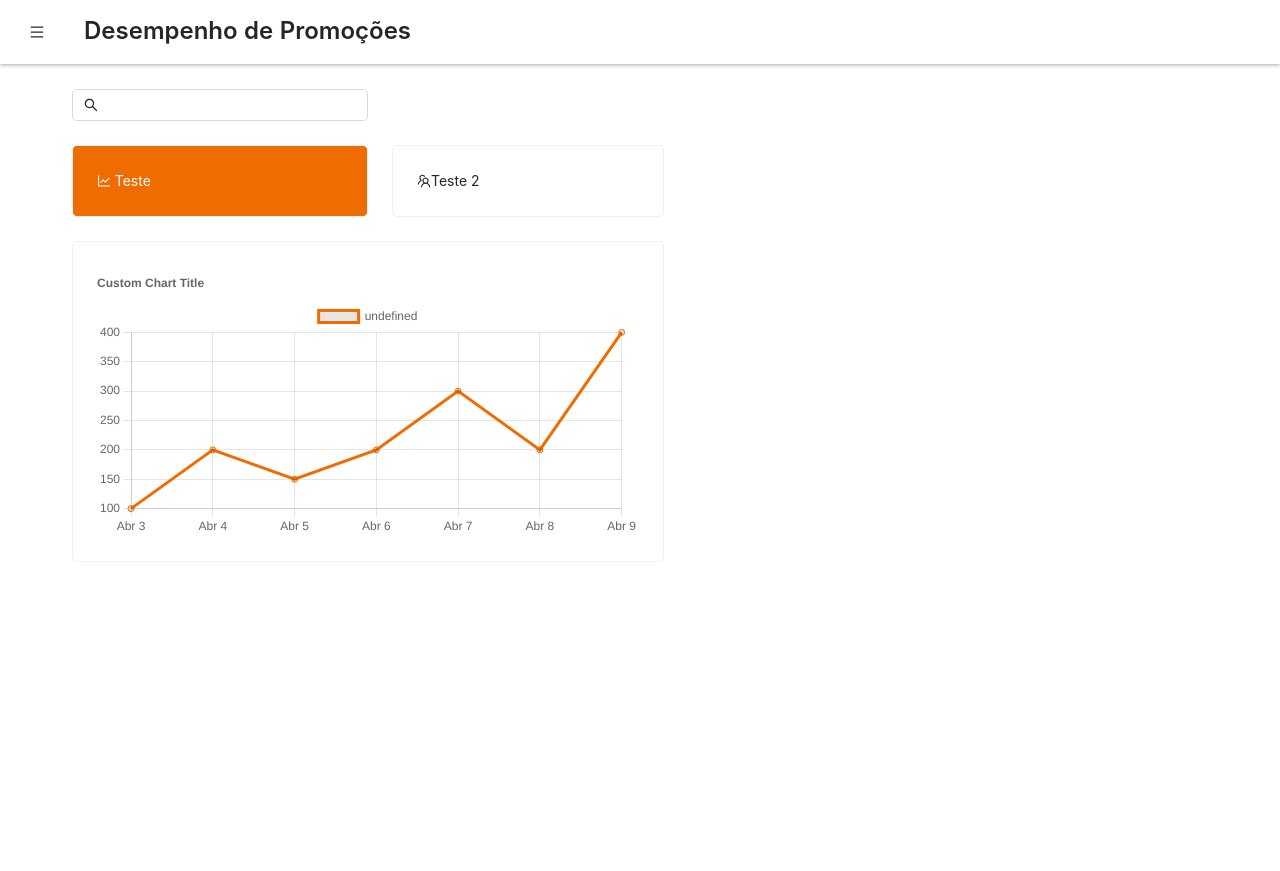
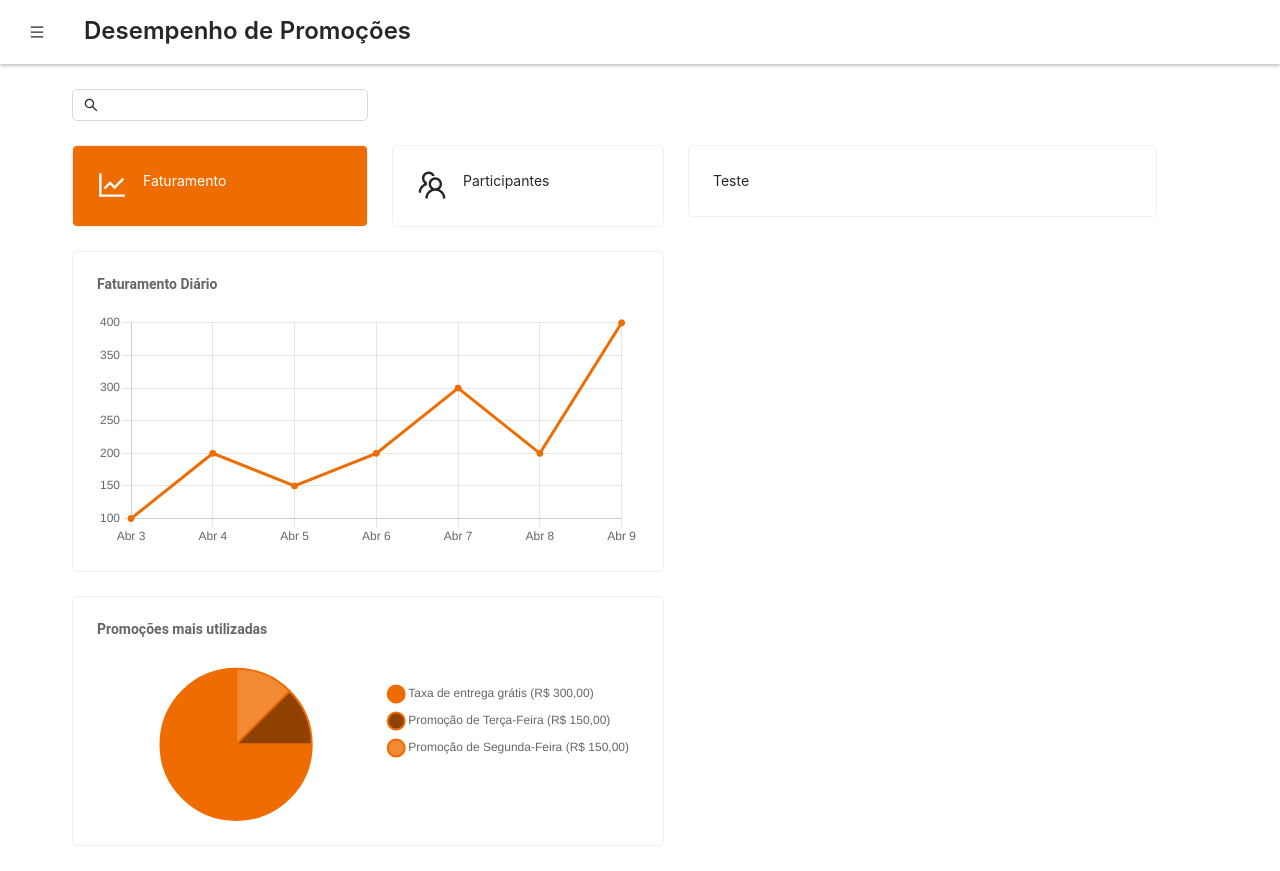
Before and after one commit to marcosr123/desafioGrandChef, a React (Create React App) app: page / in a window 1280 px wide. Before the commit the page ends 800 px from the top, so only its background shows below. Built offline with nearby package versions, Linux system fonts and the light colour scheme.

Commit message:
Pizza chart incluse

```diff
--- a/src/App.tsx
+++ b/src/App.tsx
@@ -1,3 +1,4 @@
+// eslint-disable-next-line
 import { Layout, Menu, Divider, Input, Col, Row, Card, Space } from "antd";
 import {
   MenuOutlined,
@@ -7,12 +8,12 @@ import {
 } from "@ant-design/icons";
 import Title from "antd/lib/typography/Title";
 import "./App.css";
-import Chart from "./components/Chart"
+import Chart from "./components/Chart";
+import ChartPizza from "./components/ChartPizza";
 
 const { Header, Content } = Layout;
-const { Search } = Input;
 const rowProps = {
-  gutter: 8,
+  gutter: 16,
 };
 
 const styleHeader = {
@@ -59,7 +60,12 @@ const App = () => {
                   borderRadius: "5px",
                 }}
               >
-                <LineChartOutlined /> Teste
+                <Row {...rowProps}>
+                  <Col>
+                    <LineChartOutlined style={{ fontSize: "30px" }} />
+                  </Col>
+                  <Col>Faturamento</Col>
+                </Row>
               </Card>
             </Col>
             <Col xs={6} sm={6} md={6} lg={6}>
@@ -70,18 +76,43 @@ const App = () => {
                   borderRadius: "5px",
                 }}
               >
-                <TeamOutlined />
-                Teste 2
+                <Row {...rowProps}>
+                  <Col>
+                    <TeamOutlined style={{ fontSize: "30px" }} />
+                  </Col>
+                  <Col>Participantes</Col>
+                </Row>
+              </Card>
+            </Col>
+            <Col span={10}>
+              <Card style={{
+                  marginTop: "24px",
+                  marginLeft: "24px",
+                  borderRadius: "5px",
+                }}>Teste</Card>
+            </Col>
+          </Row>
+          <Row>
+            <Col span={12}>
+              <Card style={{ marginTop: "24px", borderRadius: "5px" }}>
+                <Chart />
               </Card>
             </Col>
           </Row>
           <Row>
             <Col span={12}>
-              <Card style={{ marginTop: "24px", borderRadius: "5px" }}>
-                <Chart/>
+              <Card
+                style={{
+                  marginTop: "24px",
+                  borderRadius: "5px",
+                  height: "250px",
+                }}
+              >
+                <ChartPizza />
               </Card>
             </Col>
           </Row>
+          <Col></Col>
         </Content>
       </Layout>
     </div>
--- a/src/components/Chart.tsx
+++ b/src/components/Chart.tsx
@@ -7,27 +7,40 @@ const data = {
     {
       data: [100, 200, 150, 200, 300, 200, 400],
       borderColor: "#EF6C00",
-      options: {
-
-    }
+      pointBackgroundColor: "#EF6C00",
+      options: {},
     },
   ],
 };
 
 const Chart = () => {
-  return <Line data={data} options={
-    {
-        label: {
-            display: false
+  return (
+    <Line
+      data={data}
+      options={{
+        plugins: {
+          legend: {
+            display: false,
+          },
+          title: {
+            display: true,
+            text: "Faturamento Diário",
+            align: "start",
+            padding: {
+              top: 0,
+              bottom: 30,
+              right: 0,
+              left: 20
+            },
+            font: {
+              family: "Roboto",
+              size: 14
+            }
+          },
         },
-        plugins: {
-        title: {
-            display: true,
-            text: 'Custom Chart Title',
-            align: 'start'
-        }
-    }}
-  }/>;
+      }}
+    />
+  );
 };
 
 export default Chart;
--- /dev/null
+++ b/src/components/ChartPizza.tsx
@@ -0,0 +1,62 @@
+import React from "react";
+import { Pie } from "react-chartjs-2";
+
+const data = {
+  labels: ["Promoção de Segunda-Feira (R$ 150,00)", "Promoção de Terça-Feira (R$ 150,00)", "Taxa de entrega grátis (R$ 300,00)"],
+  datasets: [
+    {
+      data: [150,150,900],
+      borderColor: "#EF6C00",
+      backgroundColor: [
+        '#F28933',
+        '#8F4100',
+        '#EF6C00'
+      ],
+      hoverOffset: 4
+    },
+  ],
+};
+
+const ChartPizza = () => {
+  return (
+    <Pie
+      data={data}
+      height={200}
+      width={100}
+      options={{
+        maintainAspectRatio: false,
+        plugins: {
+          legend: {
+            position: "right",
+            reverse: true,
+            maxWidth: 300,
+            align: "center",
+            fullSize: true,
+            labels: {
+              usePointStyle: true,
+              pointStyle: 'circle',
+              padding: 15
+            }
+          },
+          title: {
+            display: true,
+            text: "Promoções mais utilizadas",
+            align: "start",
+            padding: {
+              top: 0,
+              bottom: 30,
+              right: 0,
+              left: 20
+            },
+            font: {
+              family: "Roboto",
+              size: 14
+            }
+          },
+        },
+      }}
+    />
+  );
+};
+
+export default ChartPizza;
--- a/src/index.tsx
+++ b/src/index.tsx
@@ -2,11 +2,5 @@ import React from "react";
 import ReactDOM from "react-dom";
 import "./index.css";
 import App from "./App";
-import reportWebVitals from "./reportWebVitals";
 
 ReactDOM.render(<App />, document.getElementById("root"));
-
-// If you want to start measuring performance in your app, pass a function
-// to log results (for example: reportWebVitals(console.log))
-// or send to an analytics endpoint. Learn more: https://bit.ly/CRA-vitals
-reportWebVitals();
--- a/src/reportWebVitals.ts
+++ /dev/null
@@ -1,15 +0,0 @@
-import { ReportHandler } from 'web-vitals';
-
-const reportWebVitals = (onPerfEntry?: ReportHandler) => {
-  if (onPerfEntry && onPerfEntry instanceof Function) {
-    import('web-vitals').then(({ getCLS, getFID, getFCP, getLCP, getTTFB }) => {
-      getCLS(onPerfEntry);
-      getFID(onPerfEntry);
-      getFCP(onPerfEntry);
-      getLCP(onPerfEntry);
-      getTTFB(onPerfEntry);
-    });
-  }
-};
-
-export default reportWebVitals;
```
Also changed, not shown: src/setupTests.ts (deleted, +0 -5 lines).
